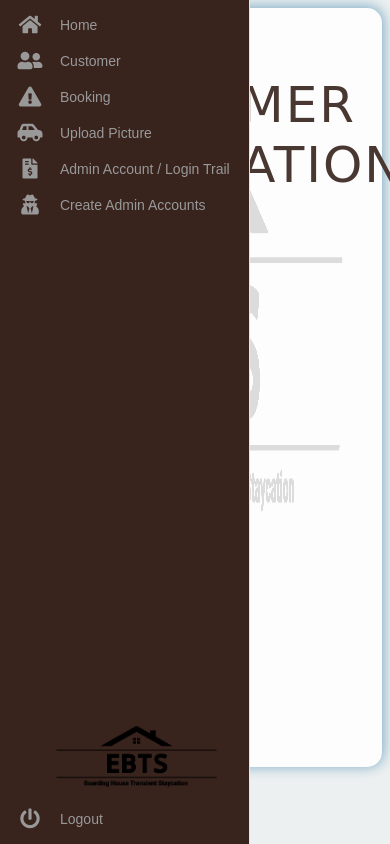
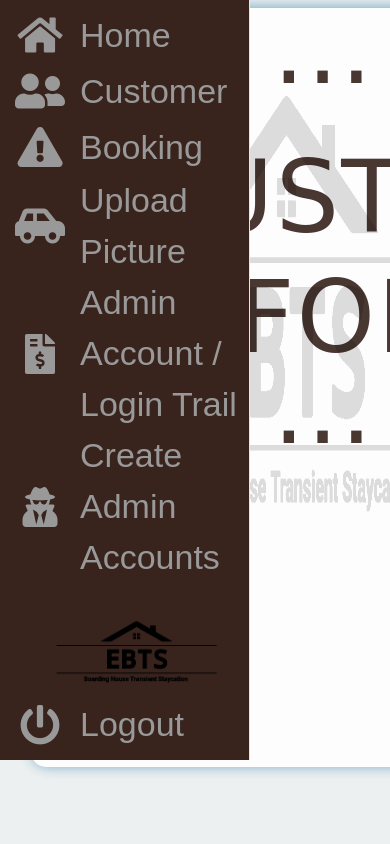
Before and after one commit to jericksignapan31/ebts, a PHP site: page /admin-customer.php in a window 390 px wide; the page is wider, and only the part inside the window is pictured. Run offline with PHP 8.4, Linux system fonts and the light colour scheme; data that the repository does not hold is empty; some libraries are stand-ins or nearby versions; some web fonts are replaced.

Commit message:
media query commit

```diff
--- a/admin-customer.php
+++ b/admin-customer.php
@@ -247,6 +247,45 @@ include("config.php");
         text-align: center;
         margin-top: 3%;
     }
+    @media only screen and (max-width: 480px),only screen and (max-device-width: 480px) {
+        .area {
+        width: 150%;
+        height: 100%;
+}
+        .main-menu {
+        width: auto;
+        overflow: hidden;
+        -webkit-transition: width .05s linear;
+        transition: width .05s linear;
+        z-index: 1000;
+        height: 90%;
+    }
+        .home {
+        width: 125%;
+        height: 90%;
+    }
+        .main-menu .nav-text {
+        width: auto;
+    }
+    .home h1 {
+        font-size: 100px;
+        margin-left: 20%;
+    }
+    .main-menu li>a {
+        font-size: 34px;
+    }
+    .fa {
+        width: 80px;
+        height: 56px;
+    }
+    .fa-2x {
+        font-size: 40px;
+    }
+    .icon {
+        border-radius: 100%;
+        width: 115%;
+    }
+}
 </style>
 
 <div class="home">
```
